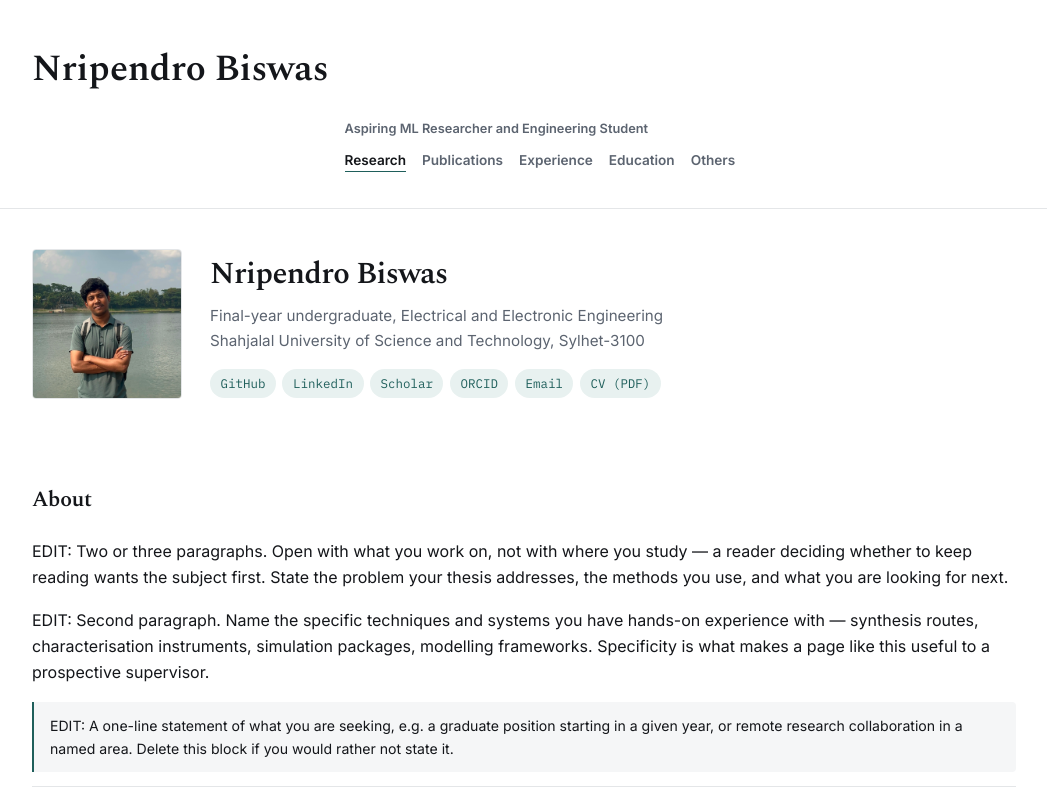
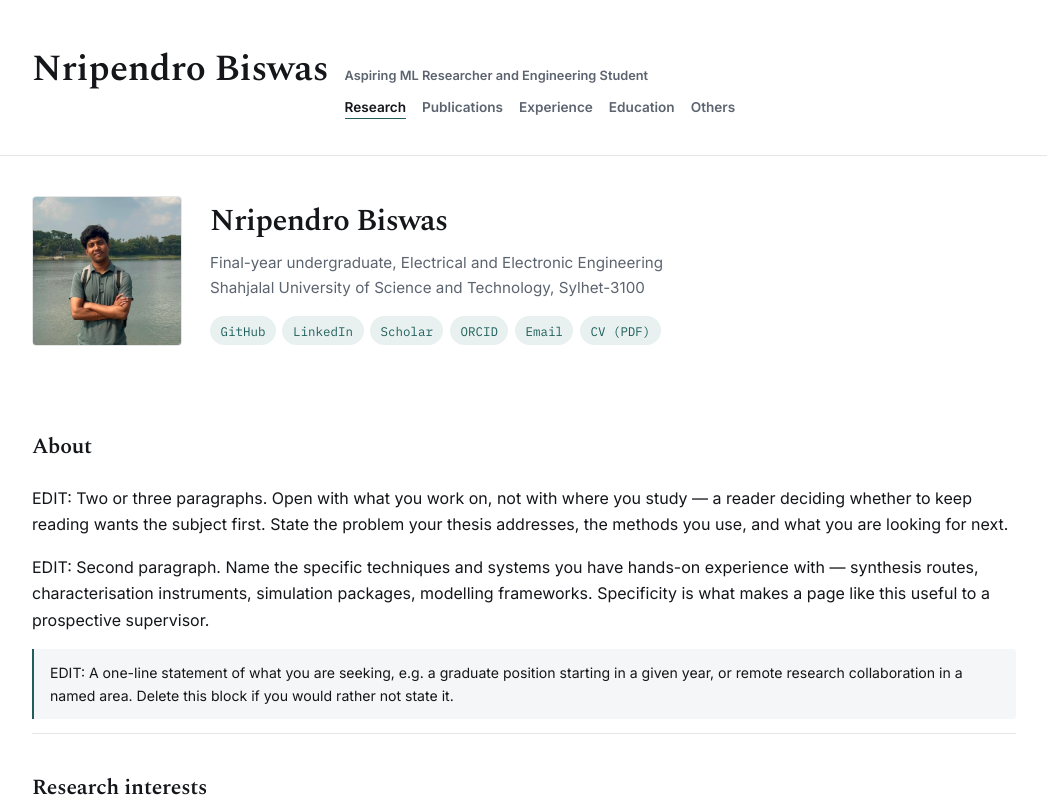
Before and after one commit to Nripendrobiswas/NripendroBiswas.github.io, a plain HTML site: page index.html in a window 1280 px wide. Shown: the top 809 px of the page, without its empty margins (116-1163 px from the left). Drawn offline with nearby package versions, Linux system fonts and the light colour scheme.

Commit message:
Update index.html

```diff
--- a/index.html
+++ b/index.html
@@ -33,7 +33,7 @@
      ====================================================================== -->
 <header class="site-header">
   <div class="site-header__inner">
-    <a class="site-title" href="index.html"><h1><strong>Nripendro Biswas</strong><h1></a> <br>
+    <a class="site-title" href="index.html"><h1><strong>Nripendro Biswas</strong><h1></a>
     <span class="site-tagline">Aspiring ML Researcher and Engineering Student</span>
     <nav class="site-nav" aria-label="Primary">
       <a href="index.html" aria-current="page">Research</a>
```
